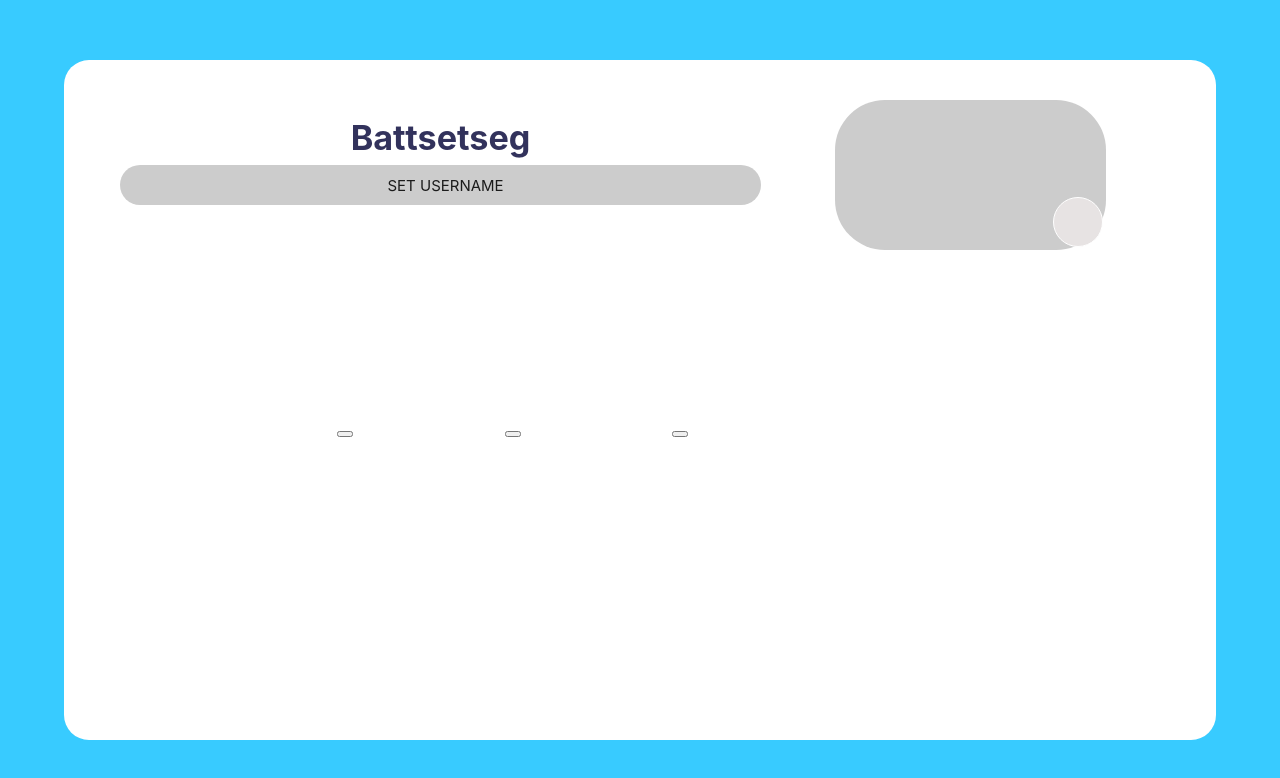
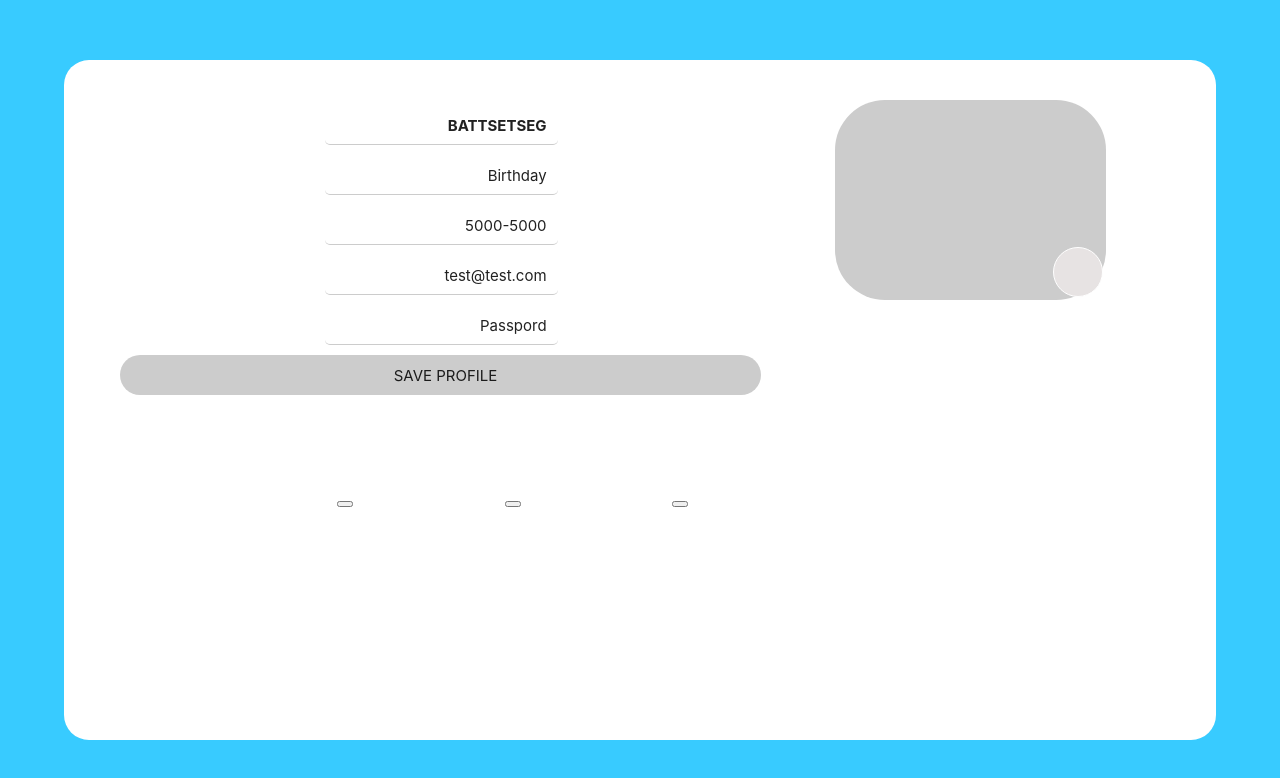
Before and after one commit to BBattsetseg/Zenly-pro, a React (Create React App) app: page / in a window 1280 px wide. Shown: the top 778 px of the page. Built offline with nearby package versions, Linux system fonts and the light colour scheme.

Commit message:
profile UI zaswar hiiv

```diff
--- a/src/pages/profile/index.js
+++ b/src/pages/profile/index.js
@@ -11,16 +11,33 @@ const Profile = () =>{
                             <i class="fas fa-cog fa-3x"></i>
                         </div>
                         <div className="row">
-                            <div className="col m8 white row">
-                                <div className="col m11 profile-name">
-                                    <h4><b>Battsetseg</b></h4>
+                            <div className="col m8 s12 white row">
+                                <div className=" col m4 s8  profile-items space-between">
+                                <i class="fas fa-user"></i>
+                                <span><b>BATTSETSEG</b></span>
                                 </div>
-                                <div className="col m11  profile-edit-name">
+                                <div className=" col m4 s8  profile-items space-between">
+                                <i class="fas fa-calendar-alt"></i>
+                                <span>Birthday</span>
+                                </div>
+                                <div className=" col m4 s8  profile-items space-between">
+                                <i class="fas fa-mobile-alt"></i>
+                                <span>5000-5000</span>
+                                </div>
+                                <div className=" col m4 s8  profile-items space-between">
+                                <i class="far fa-envelope"></i>
+                                <span>test@test.com</span>
+                                </div>
+                                <div className="col m4 s8  profile-items space-between">
+                                <i class="fas fa-eye"></i>
+                                <span>Passpord</span>
+                                </div>
+                                <div className="col m11 s12 profile-edit-name">
                                 <i class="fas fa-pen"></i>
-                                <span>SET USERNAME</span>
+                                <span>SAVE PROFILE</span>
                                 </div>
                             </div>
-                            <div className="col m3 profile-input-picture">
+                            <div className="col m3 s12 profile-input-picture">
                                 <div className="camera-icon">
                                     <i class="fas fa-camera fa-2x"></i>
                                 </div>
--- a/src/pages/profile/profile.scss
+++ b/src/pages/profile/profile.scss
@@ -3,6 +3,11 @@
     width: 100%;
     height: 100vh;
     padding: 60px 0;
+
+    .space-between {
+        display: flex;
+        justify-content: space-between;
+    }
 
     .container-profile{
         width: 90%;
@@ -33,17 +38,31 @@
                     padding-top: 2%;
 
                 }
+
+                .profile-items {
+                    height: 40px;
+                    padding-top: 1.5%;
+                    border-radius: 5px;
+                    margin-left: 30% !important;
+                    border-bottom: #ccc 1px solid !important;
+                    background-color: #fff !important;
+
+                    span {
+                        margin-left: 10px;
+                    }
+                }
                 .profile-edit-name {
                     height: 40px;
                     padding-top: 1.5%;
                     border-radius: 20px;
+
                     span {
                         margin-left: 10px;
                     }
 
                 }
                 .profile-input-picture {
-                    height: 150px;
+                    height: 200px;
                     border-radius: 50px;
                     position: relative;
 
@@ -72,15 +91,15 @@
                 width: 70%;
                 margin: auto;
                 display: flex;
-                margin-top: 100px;
+                margin-top: 20px;
+                border: none;
 
 
                 button {
                     margin: 10%;
+                    outline: none;
                 }
             }
-
         }
     }
-
 }
```
